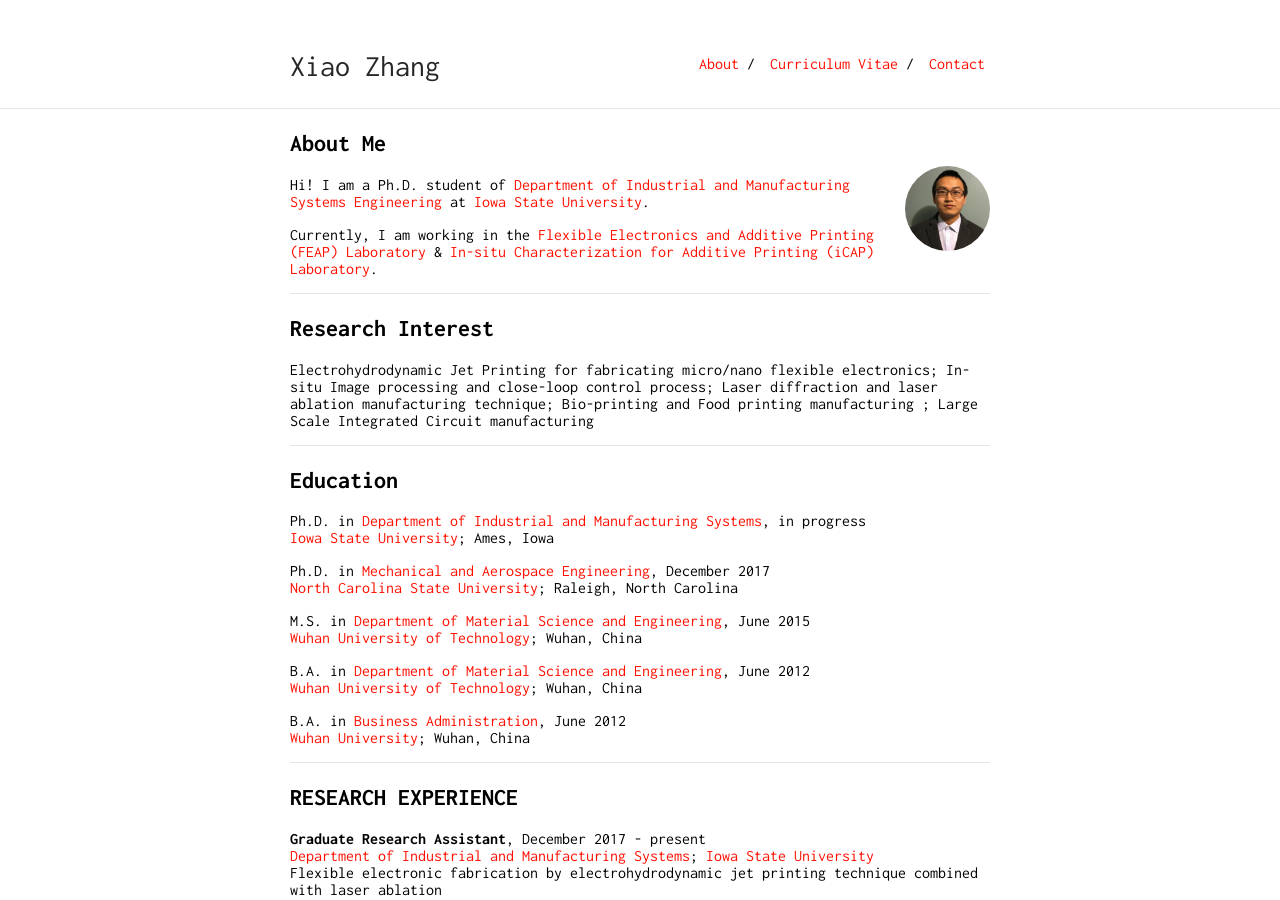
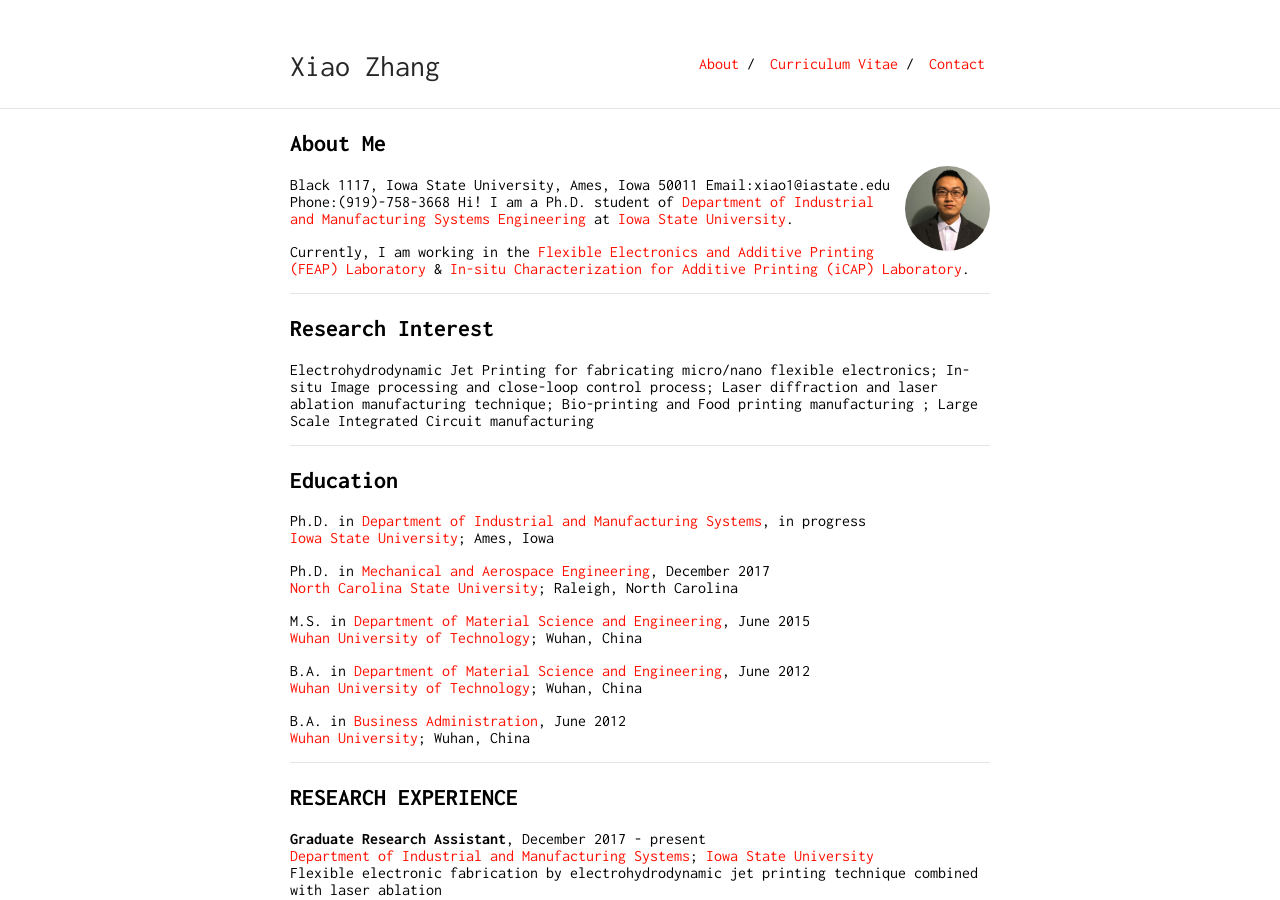
Before and after one commit to zhangxiao2018/zhangxiao2018.github.io, a Jekyll site: the page built from index.md, in a window 1280 px wide and 900 px high. Built offline with Jekyll 4.4.1, drawn with Linux system fonts in a browser that asks for light colours; our own code applies the rules of GitHub Pages for plain Markdown files.

Commit message:
Update index.md

```diff
--- a/index.md
+++ b/index.md
@@ -5,7 +5,7 @@ layout: default
 ## About Me
 
 <img class="profile-picture" src="xiaozhang.jpg">
-
+Black 1117, Iowa State University, Ames, Iowa 50011          Email:xiao1@iastate.edu                   Phone:(919)-758-3668
 Hi! I am a Ph.D. student of [Department of Industrial and Manufacturing Systems Engineering](https://www.imse.iastate.edu/) at [Iowa State University](https://www.iastate.edu/).
 
 Currently, I am working in the [Flexible Electronics and Additive Printing (FEAP) Laboratory](https://www.imse.iastate.edu/feap/) & [In-situ Characterization for Additive Printing (iCAP) Laboratory](https://www.imse.iastate.edu/feap/).
```
